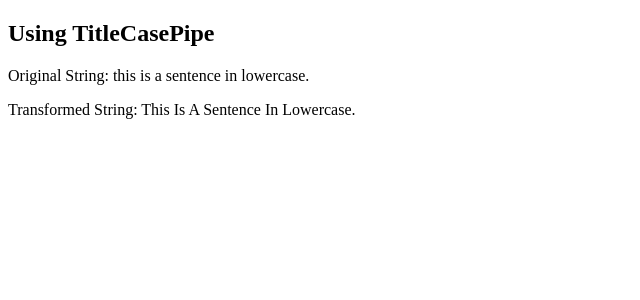
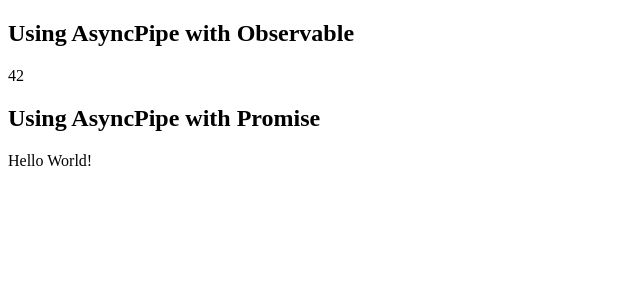
Before and after one commit to krishna-123-star/routing, an Angular app in the folder angular-routing-steps/: page /home in a window 1280 px wide. Shown: the top 300 px of the page, without its empty margins (0-640 px from the left). Built offline with nearby package versions, Linux system fonts and the light colour scheme.

Commit message:
Async Pipe

```diff
--- a/angular-routing-steps/src/app/app.html
+++ b/angular-routing-steps/src/app/app.html
@@ -1,3 +1,4 @@
-<h2>Using TitleCasePipe</h2>
-<p>Original String: {{ myString }}</p>
-<p>Transformed String: {{ myString | titlecase }}</p>
+<h2>Using AsyncPipe with Observable</h2>
+    <p>{{ myObservable$ | async }}</p>
+    <h2>Using AsyncPipe with Promise</h2>
+    <p>{{ myPromise$ | async }}</p>
--- a/angular-routing-steps/src/app/app.ts
+++ b/angular-routing-steps/src/app/app.ts
@@ -1,15 +1,16 @@
-import { CurrencyPipe, DatePipe, JsonPipe, LowerCasePipe, PercentPipe, SlicePipe, TitleCasePipe, UpperCasePipe } from '@angular/common';
+import { AsyncPipe, CurrencyPipe, DatePipe, JsonPipe, LowerCasePipe, PercentPipe, SlicePipe, TitleCasePipe, UpperCasePipe } from '@angular/common';
 import { Component } from '@angular/core';
 import { RouterModule } from '@angular/router';
 import { Router, ActivatedRoute } from '@angular/router';
+import { Observable, of } from 'rxjs';
 
 @Component({
   selector: 'app-root',
   templateUrl: './app.html',
   standalone: true,
-  imports: [TitleCasePipe]
+  imports: [AsyncPipe]
 })
 export class App {
-  myString: string = 'this is a sentence in lowercase.';
-
+myObservable$: Observable<number> = of(42);
+  myPromise$: Promise<string> = Promise.resolve('Hello World!');
 }
```
